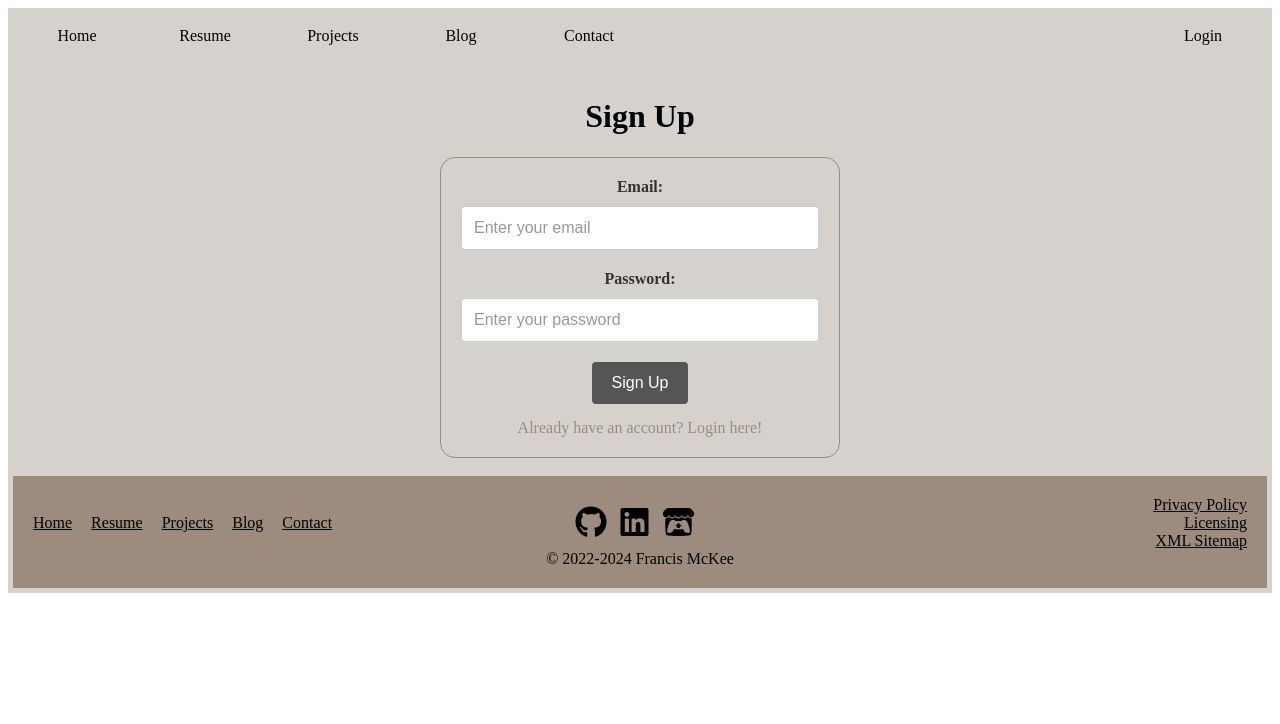
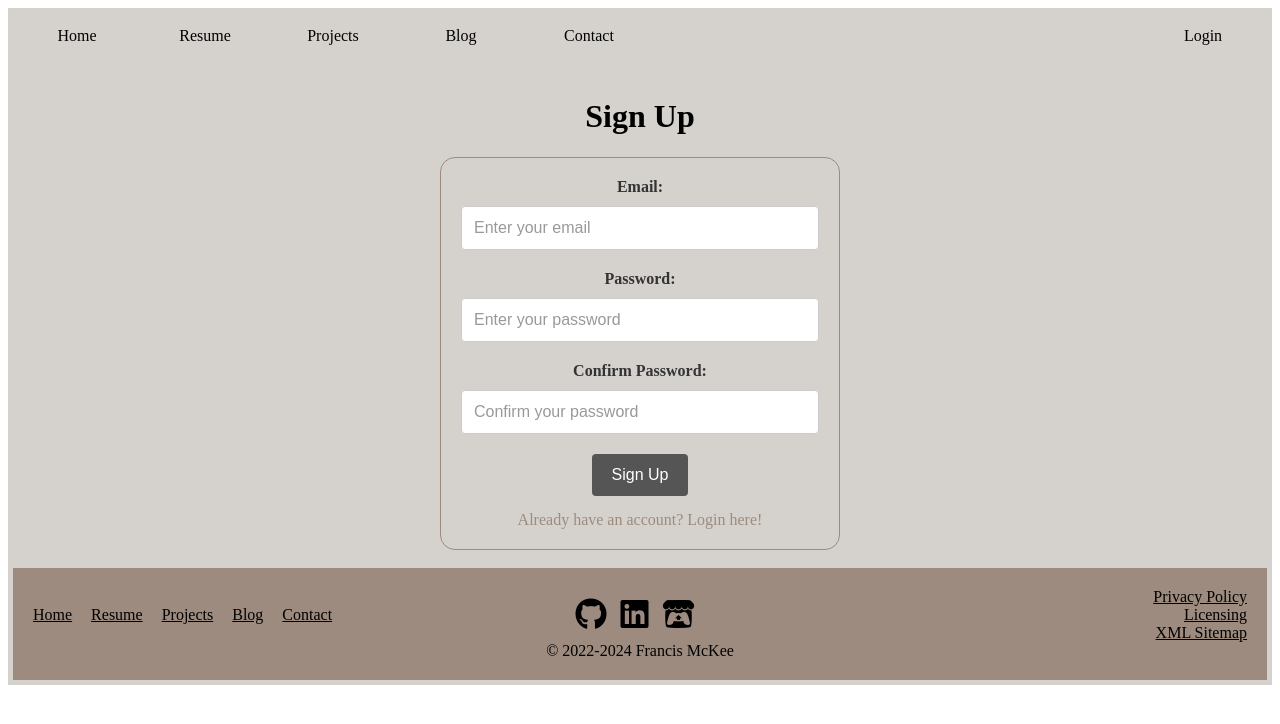
Before and after one commit to Francis-McKee/francis-mckee.github.io, a Jekyll site: the page built from user/signup.html, in a window 1280 px wide. Shown: the top 724 px of the page. Built offline with Jekyll 4.4.1, drawn with Linux system fonts in a browser that asks for light colours; nearby versions of some CDN libraries; comment, search, counter and statistics services are not loaded.

Commit message:
password settings on user signup and login

```diff
--- a/user/login.html
+++ b/user/login.html
@@ -16,7 +16,7 @@ layout: default
     </div>
     <div class="form-group">
         <label for="login-password"> Password: </label>
-        <input type="password" id="login-password" placeholder="Enter your password" required>
+        <input type="password" id="login-password" placeholder="Enter your password" autocomplete="current-password" required>
     </div>
     <button type="submit"> Login </button>
     <a href="/user/signup.html"> Don't have an account? Sign up here! </a>
--- a/user/signup.html
+++ b/user/signup.html
@@ -16,7 +16,11 @@ layout: default
     </div>
     <div class="form-group">
         <label for="signup-password"> Password: </label>
-        <input type="password" id="signup-password" placeholder="Enter your password" required>
+        <input type="password" id="signup-password" placeholder="Enter your password" autocomplete="new-password" required>
+    </div>
+    <div class="form-group">
+        <label for="confirm-password">Confirm Password:</label>
+        <input type="password" id="confirm-password" placeholder="Confirm your password" autocomplete="new-password" required>
     </div>
     <button type="submit"> Sign Up </button>
     <a href="/user/login.html"> Already have an account? Login here! </a>
--- a/user/signup.js
+++ b/user/signup.js
@@ -25,6 +25,12 @@ function signupUser(event) {
 
   const email = document.getElementById("signup-email").value;
   const password = document.getElementById("signup-password").value;
+  const confirmPassword = document.getElementById("confirm-password").value;
+
+  if (password !== confirmPassword) {
+    alert("Passwords do not match. Please try again.");
+    return;
+  }
 
   createUserWithEmailAndPassword(auth, email, password)
     .then((userCredential) => {
```
Also changed, not shown: 3 other files.
